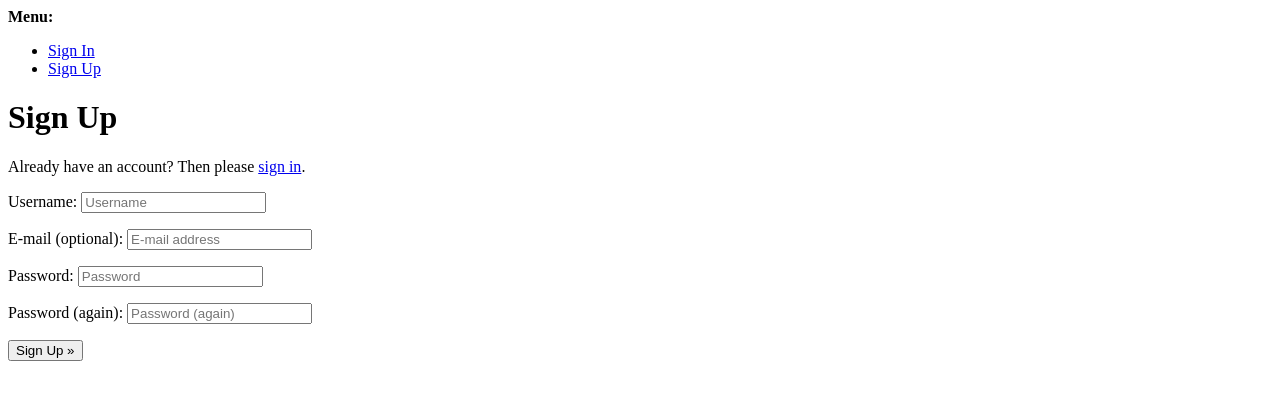
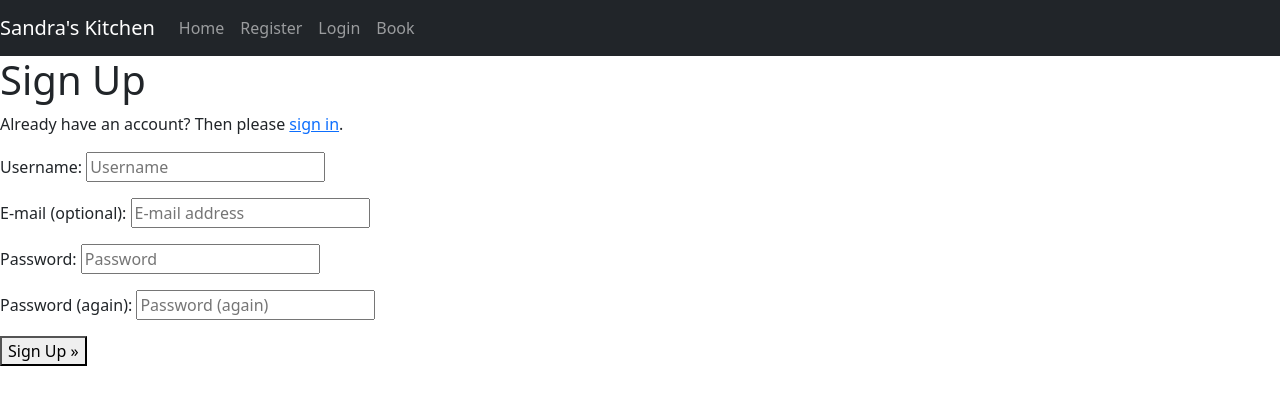
Before and after one commit to devisis/sandras-kitchen, a Django app: page /accounts/signup/ in a window 1280 px wide. Shown: the top 405 px of the page. Run offline with Django 3.2, Linux system fonts and the light colour scheme.

Commit message:
Update allauth templates and link to base

```diff
--- a/reservation/templates/account/logout.html
+++ b/reservation/templates/account/logout.html
@@ -1,4 +1,4 @@
-{% extends "account/base.html" %}
+{% extends "base.html" %}
 
 {% load i18n %}
 
--- a/reservation/templates/account/signup.html
+++ b/reservation/templates/account/signup.html
@@ -1,4 +1,4 @@
-{% extends "account/base.html" %}
+{% extends "base.html" %}
 
 {% load i18n %}
 
--- a/reservation/templates/base.html
+++ b/reservation/templates/base.html
@@ -20,15 +20,21 @@
           <li class="nav-item">
             <a class="nav-link" href="{% url 'get_index' %}">Home</a>
           </li>
+          {% if user.is_authenticated %}
           <li class="nav-item">
-                  <a class="nav-link" href="#">Register</a>
+            <a class="nav-link" href="{% url 'account_logout' %}">Logout</a>
           </li>
           <li class="nav-item">
-                  <a class="nav-link" href="#">Login</a>
+            {% else %}
+            <a class="nav-link" href="{% url 'account_signup' %}">Register</a>
+          </li>
+          <li class="nav-item">
+            <a class="nav-link" href="{% url 'account_login' %}">Login</a>
           </li>
           <li class="nav-item">
             <a class="nav-link" href="{% url 'get_booking_form' %}">Book</a>
           </li>
+          {% endif %}
       </div>
     </nav>
     </div>
```
Also changed, not shown: mamas_kitchen/settings.py (+8 -5 lines). Lines whose indentation alone changed are shown as unchanged.
